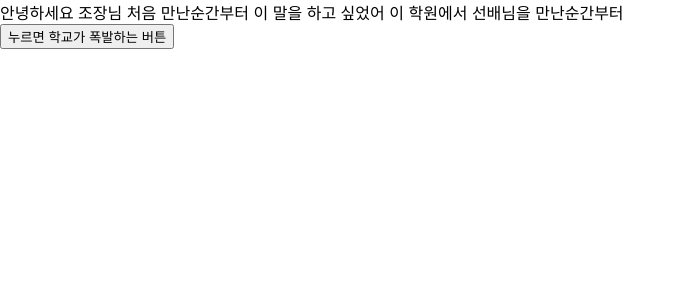
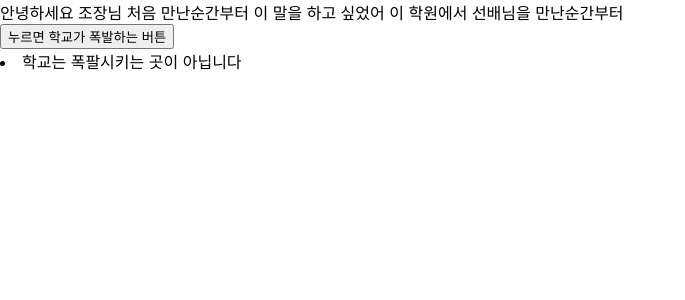
Before and after one commit to HayoungMo/test, a React (Create React App) app: page / in a window 1280 px wide. Shown: the top 300 px of the page, without its empty margins (0-685 px from the left). Built offline with nearby package versions, Linux system fonts and the light colour scheme.

Commit message:
Update Test2.js

```diff
--- a/src/components/Test2.js
+++ b/src/components/Test2.js
@@ -4,6 +4,7 @@ const Test2 = () => {
     return (
         <div>
             <button>누르면 학교가 폭발하는 버튼</button>
+            <li>학교는 폭팔시키는 곳이 아닙니다</li>
         </div>
     );
 };
```
